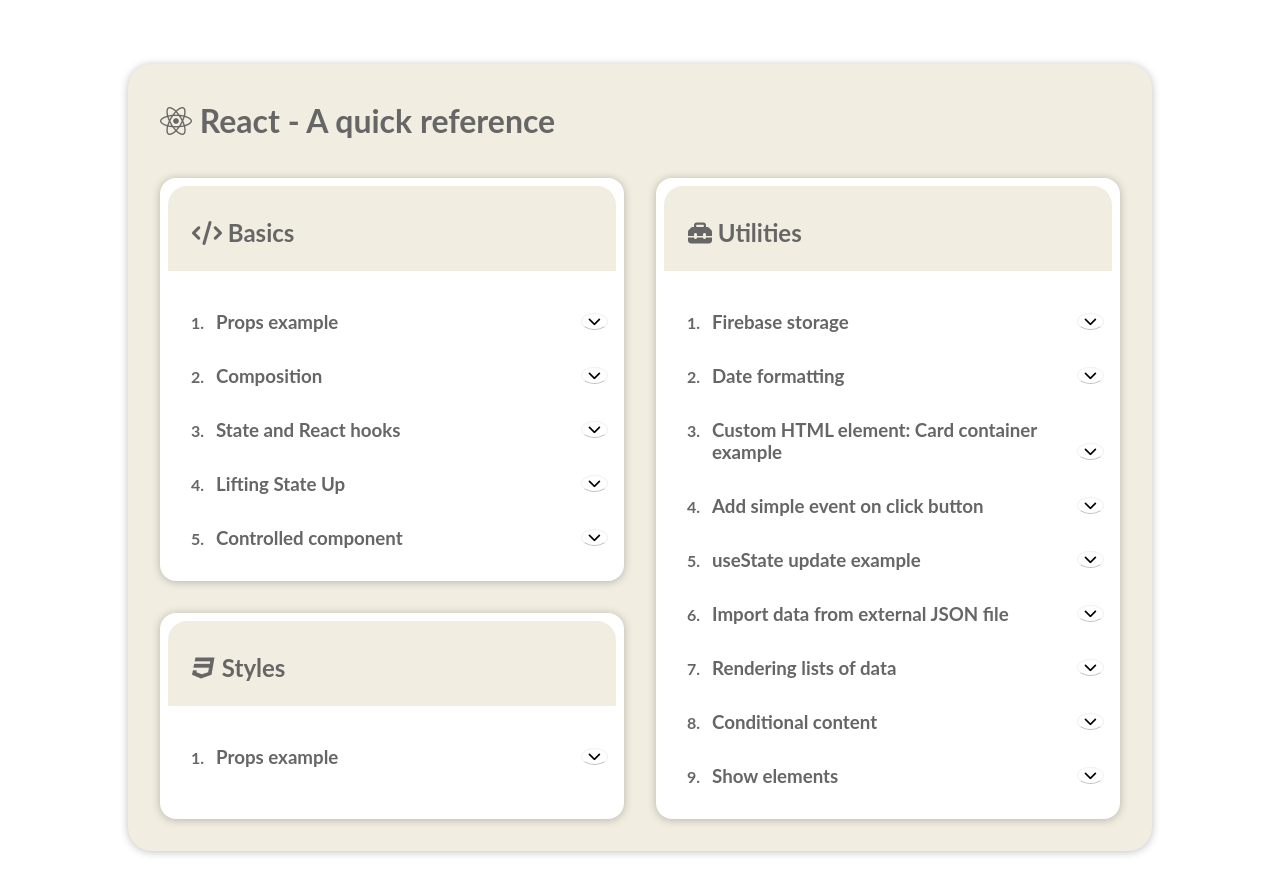
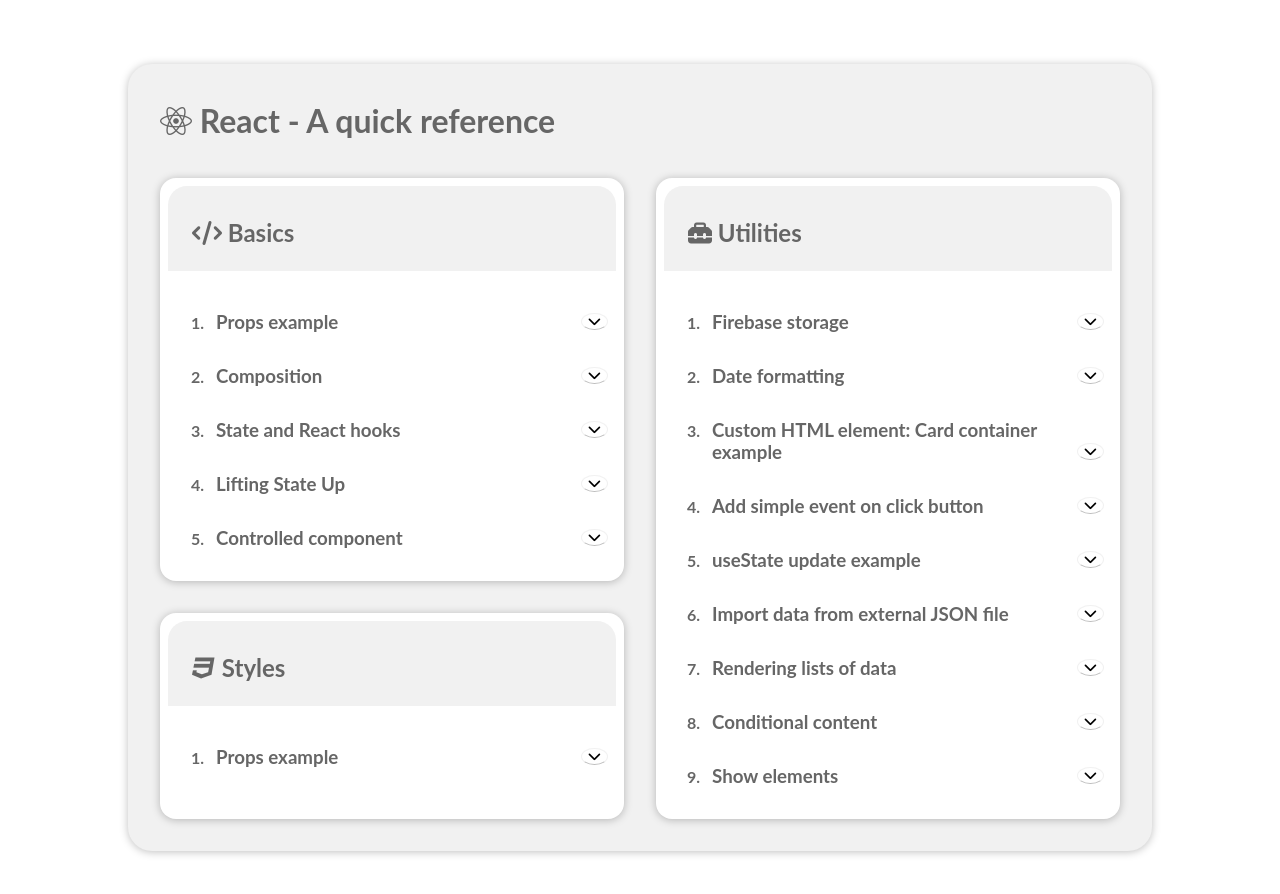
Before and after one commit to mkonemo/react-basics, a React (Create React App) app: page / in a window 1280 px wide. Shown: the top 894 px of the page. Built offline with nearby package versions, Linux system fonts and the light colour scheme.

Commit message:
1 file modified

```diff
--- a/src/style.css
+++ b/src/style.css
@@ -1,7 +1,7 @@
 :root {
   --heading-color: #666;
   --heading-color_alt: #fff;
-  --brand-color_1: #f1ede1;
+  --brand-color_1: #f1f1f1;
   padding: 1em;
 }
 
```
